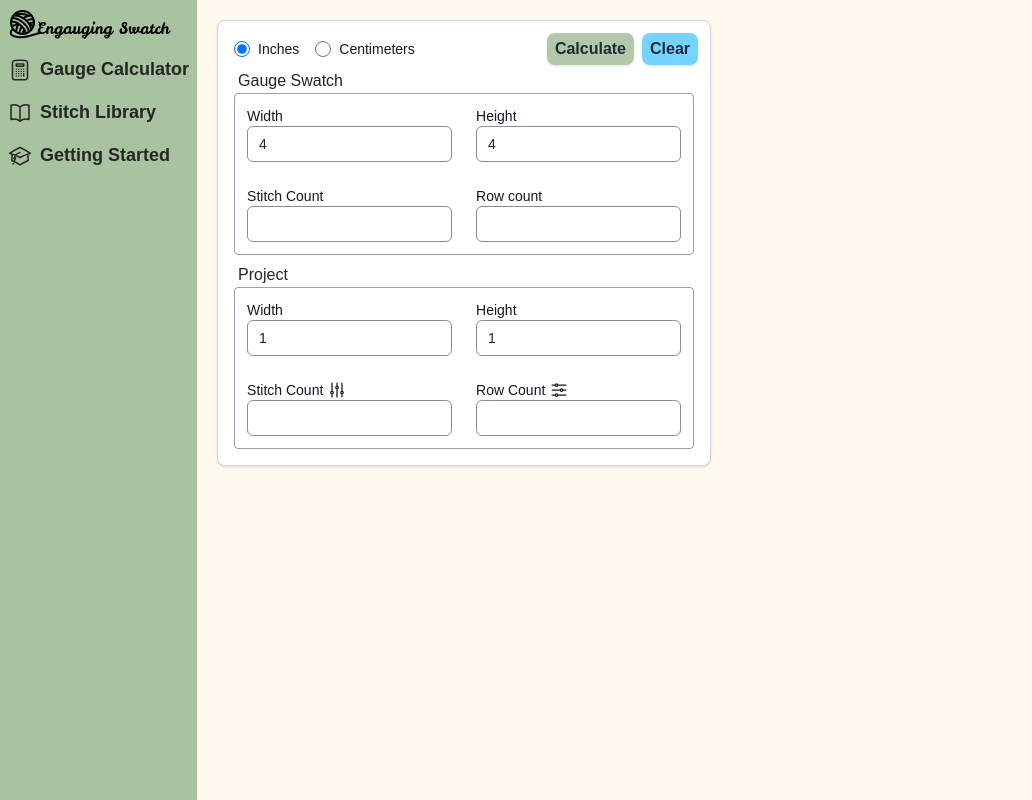
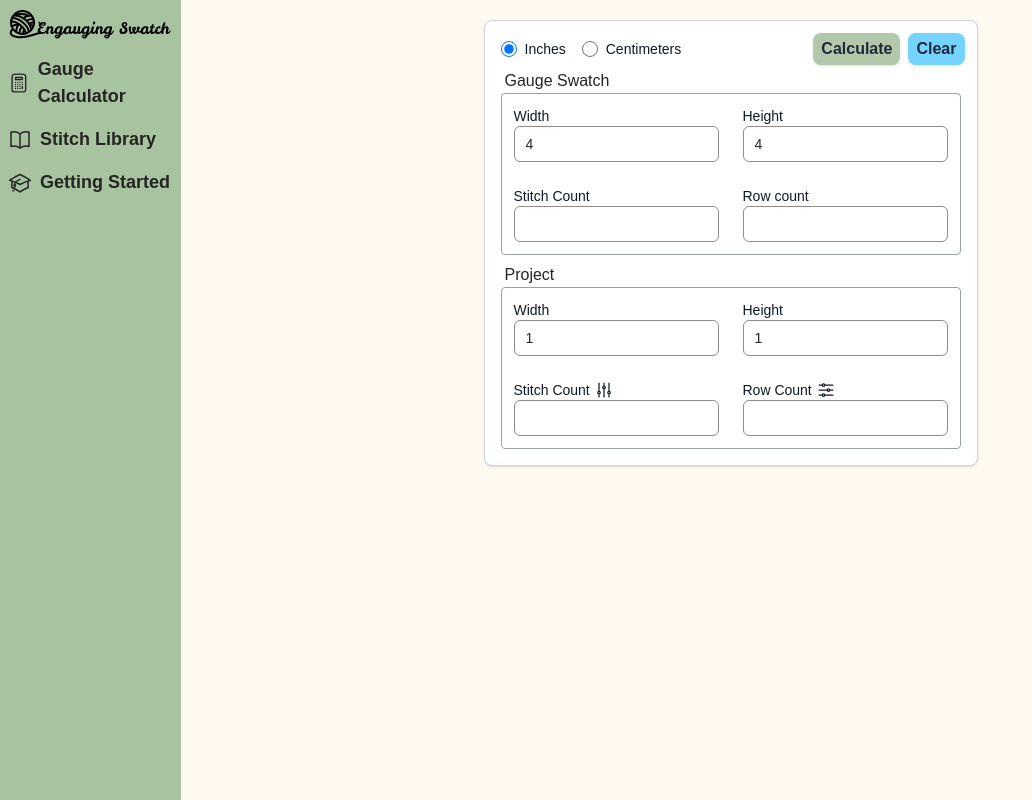
Before and after one commit to jmy-kellogg/engauging-swatch, a Next.js app: page /calculator in a window 1280 px wide. Shown: the whole page, without its empty margins (0-1032 px from the left). Built offline with nearby package versions, Linux system fonts and the light colour scheme.

Commit message:
fit page size

```diff
--- a/src/app/layout.tsx
+++ b/src/app/layout.tsx
@@ -29,7 +29,7 @@ export default function RootLayout({
         className={`${geistSans.variable} ${geistMono.variable} antialiased flex`}
       >
         <SideMenu />
-        {children}
+        <div className="w-full">{children}</div>
       </body>
     </html>
   );
```
